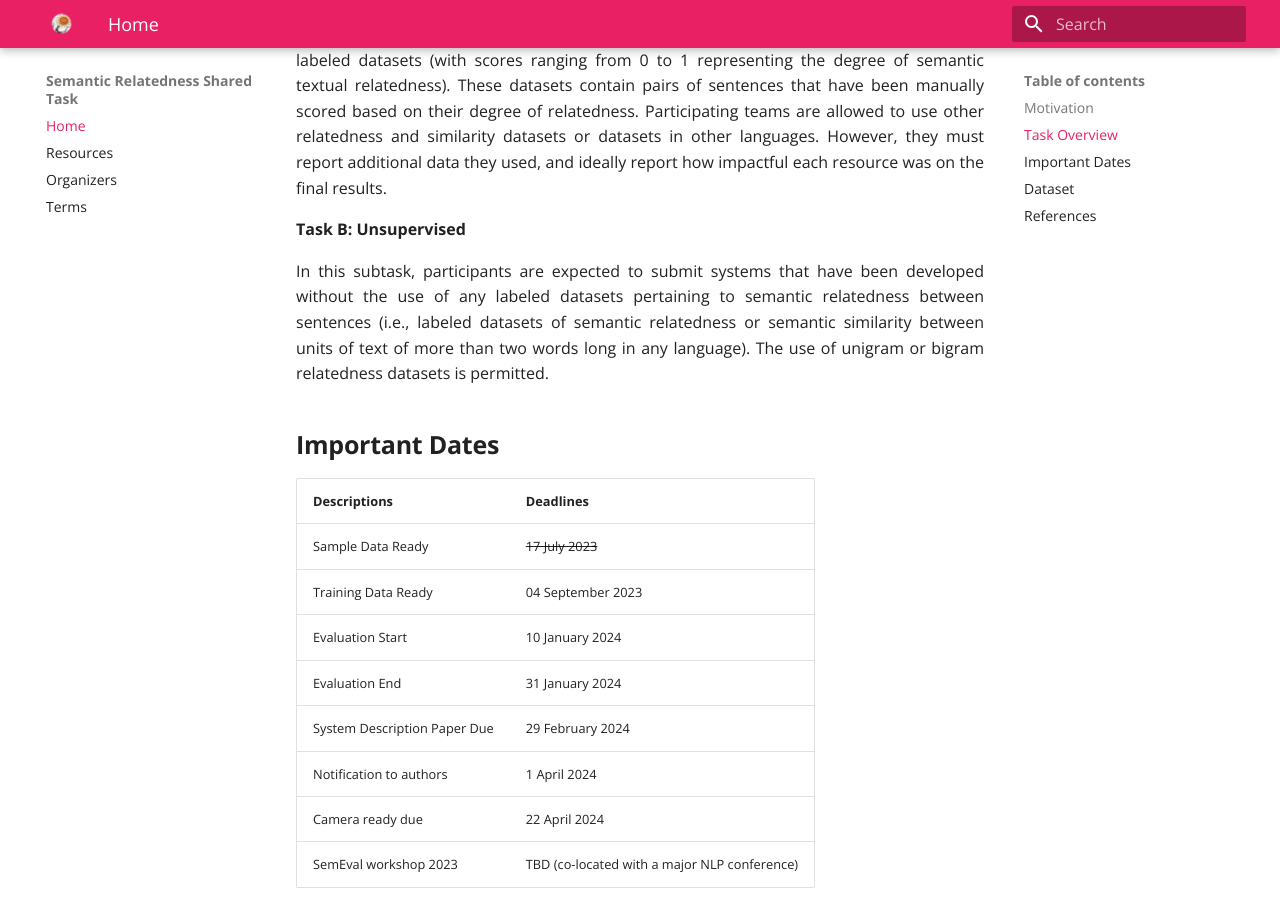
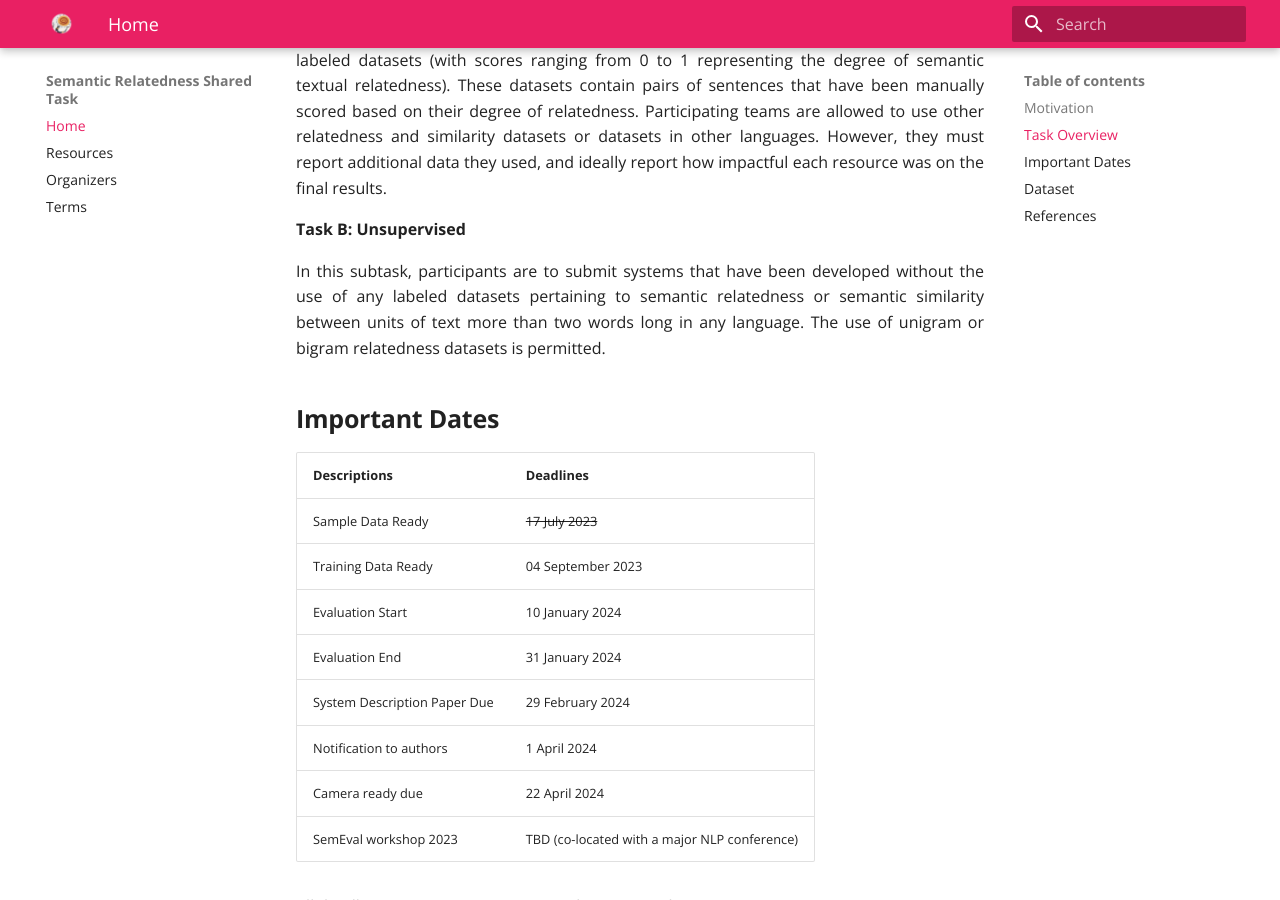
Before and after one commit to semantic-textual-relatedness/semantic-textual-relatedness.github.io, an MkDocs documentation site: the page built from docs/index.md, in a window 1280 px wide and 900 px high, scrolled down 1223 px. Built offline with MkDocs 1.6.1 and Material for MkDocs 9.7.7, drawn with Linux system fonts in a browser that asks for light colours.

Commit message:
Update index.md
edited task b

```diff
--- a/docs/index.md
+++ b/docs/index.md
@@ -52,7 +52,7 @@ is the task of predicting semantic textual relatedness (STR) of sentence pairs.
 
 <p><strong>Task B: Unsupervised</strong></p>
 
-<p> In this subtask, participants are expected to submit systems that have been developed without the use of any labeled datasets pertaining to semantic relatedness between sentences (i.e., labeled datasets of semantic relatedness or semantic similarity between units of text of more than two words long in any language). The use of unigram or bigram relatedness datasets is permitted. </p>
+<p> In this subtask, participants are to submit systems that have been developed without the use of any labeled datasets pertaining to semantic relatedness or semantic similarity between units of text more than two words long in any language. The use of unigram or bigram relatedness datasets is permitted. </p>
 
 ## **Important Dates**
 
```
